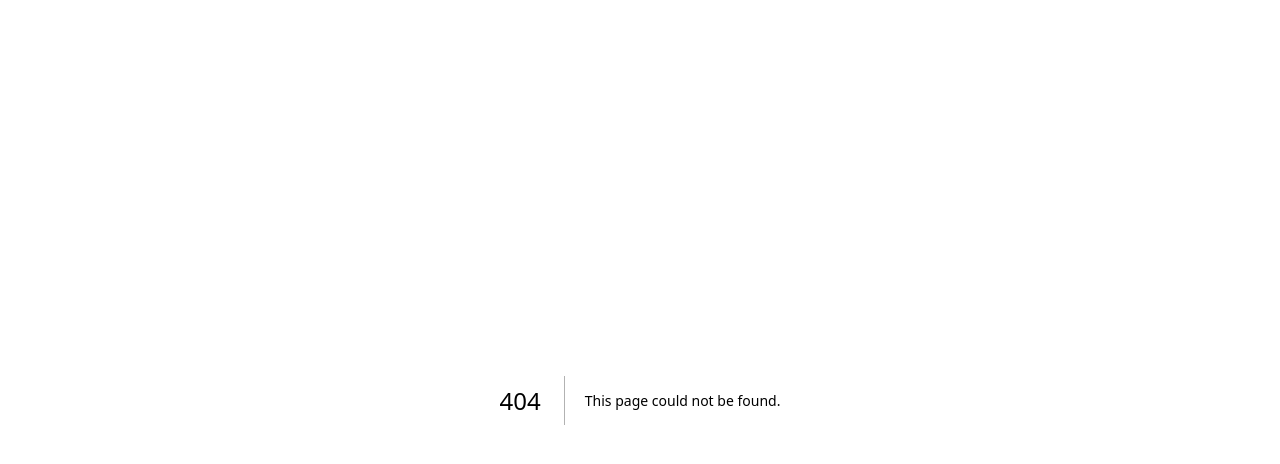
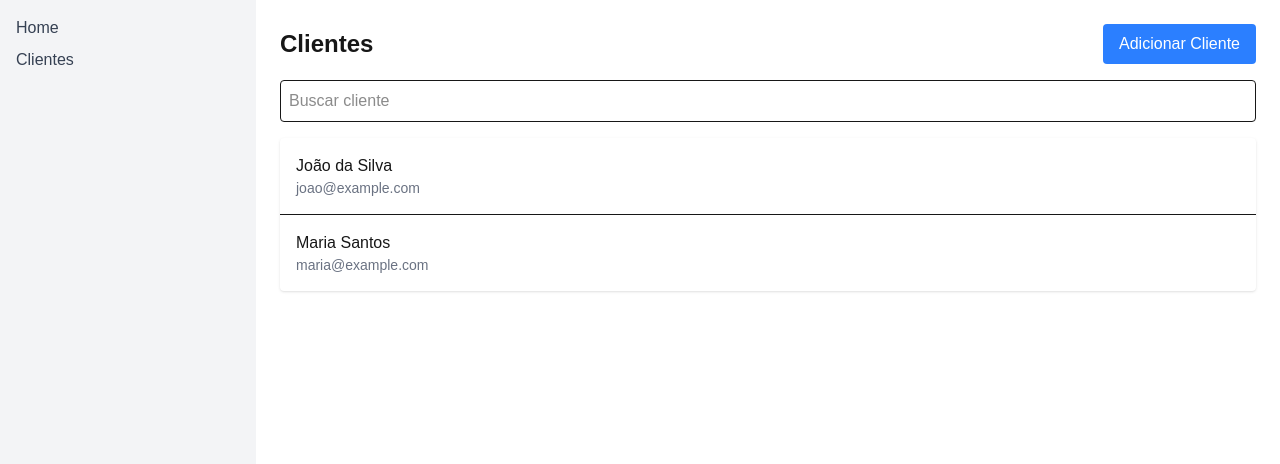
Before and after one commit to DeyvidJesus/gomech-frontend, a Next.js app: page /clientes in a window 1280 px wide. Before the commit this address had no page. Shown: the top 464 px of the page. Built offline with nearby package versions, Linux system fonts and the light colour scheme.

Commit message:
feat: add clientes list page

```diff
--- /dev/null
+++ b/src/app/clientes/layout.tsx
@@ -0,0 +1,16 @@
+import React from 'react';
+import Link from 'next/link';
+
+export default function ClientesLayout({ children }: { children: React.ReactNode }) {
+  return (
+    <div className="min-h-screen flex">
+      <aside className="w-64 bg-gray-100 p-4 space-y-2">
+        <nav className="flex flex-col gap-2">
+          <Link href="/" className="text-gray-700 hover:underline">Home</Link>
+          <Link href="/clientes" className="text-gray-700 hover:underline">Clientes</Link>
+        </nav>
+      </aside>
+      <main className="flex-1 p-6">{children}</main>
+    </div>
+  );
+}
--- /dev/null
+++ b/src/app/clientes/page.tsx
@@ -0,0 +1,28 @@
+export default function ClientesPage() {
+  const clientes = [
+    { id: 1, nome: 'Jo\u00e3o da Silva', email: 'joao@example.com' },
+    { id: 2, nome: 'Maria Santos', email: 'maria@example.com' },
+  ];
+
+  return (
+    <div>
+      <div className="flex items-center justify-between mb-4">
+        <h1 className="text-2xl font-bold">Clientes</h1>
+        <button className="bg-blue-500 text-white px-4 py-2 rounded hover:bg-blue-600">Adicionar Cliente</button>
+      </div>
+      <input
+        type="text"
+        placeholder="Buscar cliente"
+        className="border rounded w-full p-2 mb-4"
+      />
+      <ul className="bg-white shadow rounded divide-y">
+        {clientes.map((cliente) => (
+          <li key={cliente.id} className="p-4">
+            <p className="font-medium">{cliente.nome}</p>
+            <p className="text-sm text-gray-500">{cliente.email}</p>
+          </li>
+        ))}
+      </ul>
+    </div>
+  );
+}
--- /dev/null
+++ b/tailwind.config.mjs
@@ -0,0 +1,10 @@
+import { join } from 'path';
+import type { Config } from 'tailwindcss';
+
+const config: Config = {
+  content: [join(__dirname, 'src/**/*.{ts,tsx}')],
+  theme: { extend: {} },
+  plugins: [],
+};
+
+export default config;
```
